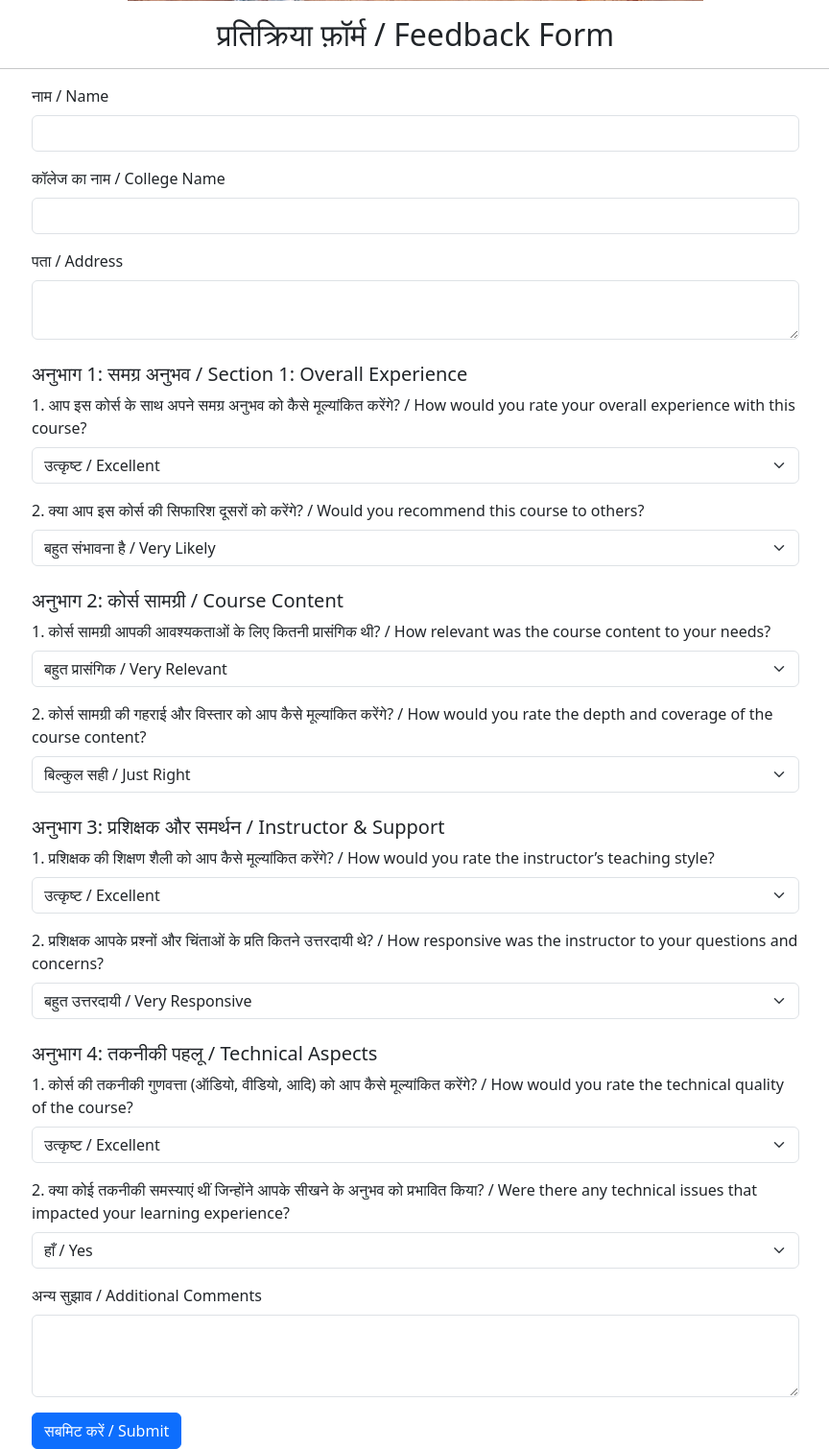
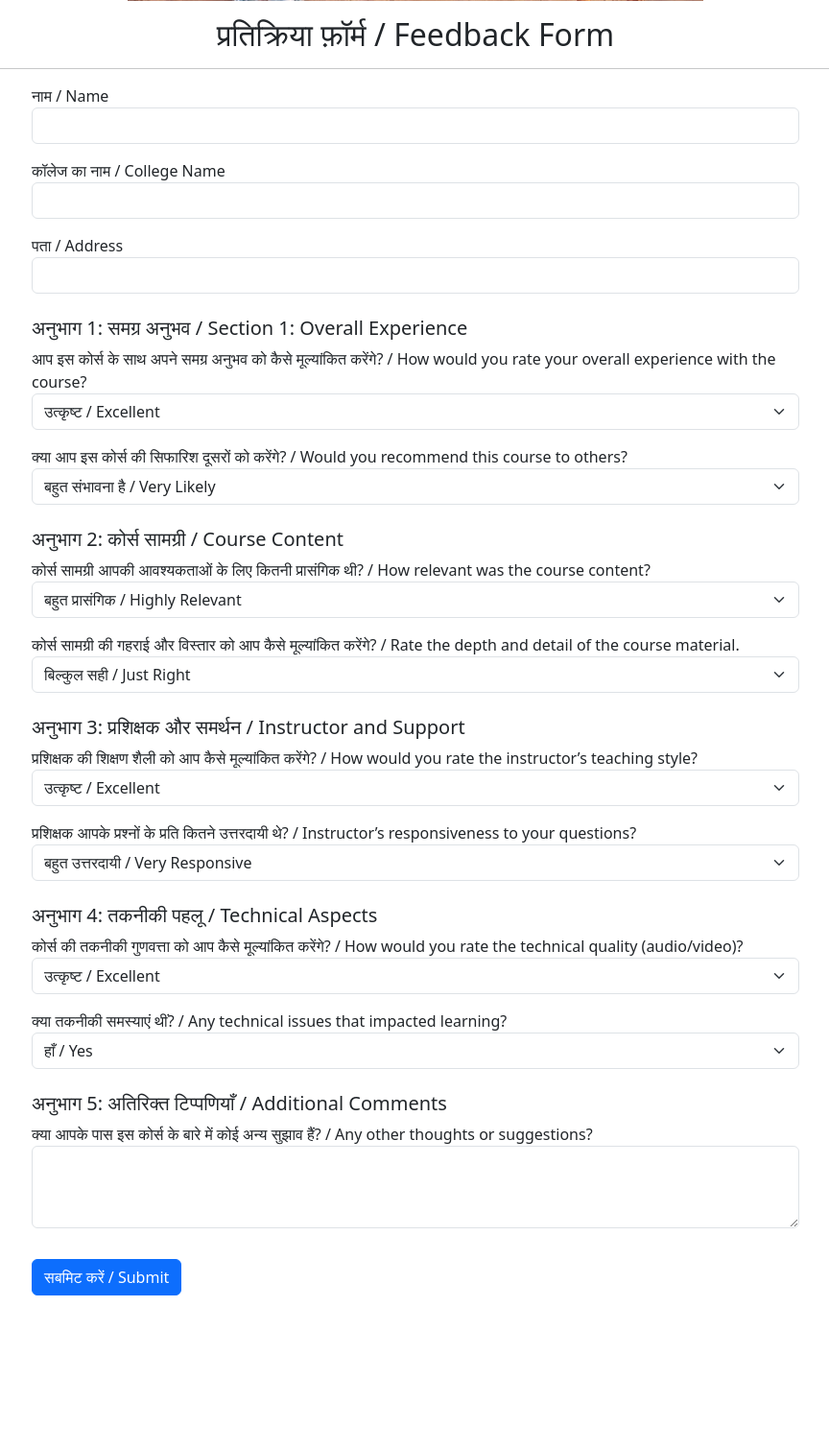
Before and after one commit to Anurag561-tech/Feedback_form, a Flask app: page / in a window 1280 px wide. Shown: the part 423-1933 px from the top of the page at 96% size, without its empty margins (207-1071 px from the left). After the commit the page ends 1773 px from the top, so only its background shows below. Run offline with Flask 3, Linux system fonts and the light colour scheme.

Commit message:
Update form.html

```diff
--- a/templates/form.html
+++ b/templates/form.html
@@ -3,39 +3,33 @@
 {% block content %}
 <div class="form-container">
   <form method="POST">
-    <!-- Personal Info -->
     <div class="mb-3">
-      <label class="form-label">नाम / Name</label>
+      <label>नाम / Name</label>
       <input type="text" name="name" class="form-control" required>
     </div>
-
     <div class="mb-3">
-      <label class="form-label">कॉलेज का नाम / College Name</label>
+      <label>कॉलेज का नाम / College Name</label>
       <input type="text" name="college" class="form-control" required>
     </div>
-
     <div class="mb-3">
-      <label class="form-label">पता / Address</label>
-      <textarea name="address" class="form-control" rows="2" required></textarea>
+      <label>पता / Address</label>
+      <input type="text" name="address" class="form-control" required>
     </div>
 
-    <!-- Section 1 -->
     <h5 class="mt-4">अनुभाग 1: समग्र अनुभव / Section 1: Overall Experience</h5>
-
     <div class="mb-3">
-      <label class="form-label">1. आप इस कोर्स के साथ अपने समग्र अनुभव को कैसे मूल्यांकित करेंगे? / How would you rate your overall experience with this course?</label>
-      <select name="overall_experience" class="form-select" required>
+      <label>आप इस कोर्स के साथ अपने समग्र अनुभव को कैसे मूल्यांकित करेंगे? / How would you rate your overall experience with the course?</label>
+      <select name="experience" class="form-select" required>
         <option value="Excellent">उत्कृष्ट / Excellent</option>
         <option value="Good">अच्छा / Good</option>
         <option value="Average">मध्यम / Average</option>
         <option value="Poor">खराब / Poor</option>
       </select>
     </div>
-
     <div class="mb-3">
-      <label class="form-label">2. क्या आप इस कोर्स की सिफारिश दूसरों को करेंगे? / Would you recommend this course to others?</label>
-      <select name="recommend_course" class="form-select" required>
-        <option value="Very Likely">बहुत संभावना है / Very Likely</option>
+      <label>क्या आप इस कोर्स की सिफारिश दूसरों को करेंगे? / Would you recommend this course to others?</label>
+      <select name="recommendation" class="form-select" required>
+        <option value="Very likely">बहुत संभावना है / Very Likely</option>
         <option value="Likely">संभावना है / Likely</option>
         <option value="Neutral">तटस्थ / Neutral</option>
         <option value="Unlikely">असंभव / Unlikely</option>
@@ -43,79 +37,70 @@
       </select>
     </div>
 
-    <!-- Section 2 -->
     <h5 class="mt-4">अनुभाग 2: कोर्स सामग्री / Course Content</h5>
-
     <div class="mb-3">
-      <label class="form-label">1. कोर्स सामग्री आपकी आवश्यकताओं के लिए कितनी प्रासंगिक थी? / How relevant was the course content to your needs?</label>
-      <select name="content_relevance" class="form-select" required>
-        <option value="Very Relevant">बहुत प्रासंगिक / Very Relevant</option>
-        <option value="Somewhat Relevant">कुछ हद तक प्रासंगिक / Somewhat Relevant</option>
-        <option value="Less Relevant">बहुत कम प्रासंगिक / Less Relevant</option>
-        <option value="Not Relevant">बिल्कुल प्रासंगिक नहीं / Not Relevant</option>
+      <label>कोर्स सामग्री आपकी आवश्यकताओं के लिए कितनी प्रासंगिक थी? / How relevant was the course content?</label>
+      <select name="relevance" class="form-select" required>
+        <option value="Highly relevant">बहुत प्रासंगिक / Highly Relevant</option>
+        <option value="Somewhat relevant">कुछ हद तक प्रासंगिक / Somewhat Relevant</option>
+        <option value="Barely relevant">बहुत कम प्रासंगिक / Barely Relevant</option>
+        <option value="Not relevant">बिल्कुल प्रासंगिक नहीं / Not Relevant</option>
+      </select>
+    </div>
+    <div class="mb-3">
+      <label>कोर्स सामग्री की गहराई और विस्तार को आप कैसे मूल्यांकित करेंगे? / Rate the depth and detail of the course material.</label>
+      <select name="depth" class="form-select" required>
+        <option value="Just right">बिल्कुल सही / Just Right</option>
+        <option value="Too little">बहुत कम / Too Little</option>
+        <option value="Too much">बहुत अधिक / Too Much</option>
       </select>
     </div>
 
+    <h5 class="mt-4">अनुभाग 3: प्रशिक्षक और समर्थन / Instructor and Support</h5>
     <div class="mb-3">
-      <label class="form-label">2. कोर्स सामग्री की गहराई और विस्तार को आप कैसे मूल्यांकित करेंगे? / How would you rate the depth and coverage of the course content?</label>
-      <select name="content_depth" class="form-select" required>
-        <option value="Just Right">बिल्कुल सही / Just Right</option>
-        <option value="Too Little">बहुत कम / Too Little</option>
-        <option value="Too Much">बहुत अधिक / Too Much</option>
-      </select>
-    </div>
-
-    <!-- Section 3 -->
-    <h5 class="mt-4">अनुभाग 3: प्रशिक्षक और समर्थन / Instructor & Support</h5>
-
-    <div class="mb-3">
-      <label class="form-label">1. प्रशिक्षक की शिक्षण शैली को आप कैसे मूल्यांकित करेंगे? / How would you rate the instructor’s teaching style?</label>
-      <select name="instructor_style" class="form-select" required>
+      <label>प्रशिक्षक की शिक्षण शैली को आप कैसे मूल्यांकित करेंगे? / How would you rate the instructor’s teaching style?</label>
+      <select name="style" class="form-select" required>
         <option value="Excellent">उत्कृष्ट / Excellent</option>
         <option value="Good">अच्छा / Good</option>
         <option value="Average">मध्यम / Average</option>
         <option value="Poor">खराब / Poor</option>
       </select>
     </div>
-
     <div class="mb-3">
-      <label class="form-label">2. प्रशिक्षक आपके प्रश्नों और चिंताओं के प्रति कितने उत्तरदायी थे? / How responsive was the instructor to your questions and concerns?</label>
-      <select name="instructor_responsiveness" class="form-select" required>
-        <option value="Very Responsive">बहुत उत्तरदायी / Very Responsive</option>
-        <option value="Somewhat Responsive">कुछ हद तक उत्तरदायी / Somewhat Responsive</option>
-        <option value="Less Responsive">बहुत कम उत्तरदायी / Less Responsive</option>
-        <option value="Not Responsive">बिल्कुल उत्तरदायी नहीं / Not Responsive</option>
+      <label>प्रशिक्षक आपके प्रश्नों के प्रति कितने उत्तरदायी थे? / Instructor’s responsiveness to your questions?</label>
+      <select name="responsiveness" class="form-select" required>
+        <option value="Very responsive">बहुत उत्तरदायी / Very Responsive</option>
+        <option value="Somewhat responsive">कुछ हद तक उत्तरदायी / Somewhat Responsive</option>
+        <option value="Barely responsive">बहुत कम उत्तरदायी / Barely Responsive</option>
+        <option value="Not responsive">बिल्कुल उत्तरदायी नहीं / Not Responsive</option>
       </select>
     </div>
 
-    <!-- Section 4 -->
     <h5 class="mt-4">अनुभाग 4: तकनीकी पहलू / Technical Aspects</h5>
-
     <div class="mb-3">
-      <label class="form-label">1. कोर्स की तकनीकी गुणवत्ता (ऑडियो, वीडियो, आदि) को आप कैसे मूल्यांकित करेंगे? / How would you rate the technical quality of the course?</label>
-      <select name="technical_quality" class="form-select" required>
+      <label>कोर्स की तकनीकी गुणवत्ता को आप कैसे मूल्यांकित करेंगे? / How would you rate the technical quality (audio/video)?</label>
+      <select name="quality" class="form-select" required>
         <option value="Excellent">उत्कृष्ट / Excellent</option>
         <option value="Good">अच्छा / Good</option>
         <option value="Average">मध्यम / Average</option>
         <option value="Poor">खराब / Poor</option>
       </select>
     </div>
-
     <div class="mb-3">
-      <label class="form-label">2. क्या कोई तकनीकी समस्याएं थीं जिन्होंने आपके सीखने के अनुभव को प्रभावित किया? / Were there any technical issues that impacted your learning experience?</label>
-      <select name="technical_issues" class="form-select" required>
+      <label>क्या तकनीकी समस्याएं थीं? / Any technical issues that impacted learning?</label>
+      <select name="issues" class="form-select" required>
         <option value="Yes">हाँ / Yes</option>
         <option value="No">नहीं / No</option>
       </select>
     </div>
 
-    <!-- Section 5 -->
+    <h5 class="mt-4">अनुभाग 5: अतिरिक्त टिप्पणियाँ / Additional Comments</h5>
     <div class="mb-3">
-      <label class="form-label">अन्य सुझाव / Additional Comments</label>
-      <textarea name="additional_comments" class="form-control" rows="3"></textarea>
+      <label>क्या आपके पास इस कोर्स के बारे में कोई अन्य सुझाव हैं? / Any other thoughts or suggestions?</label>
+      <textarea name="suggestions" class="form-control" rows="3"></textarea>
     </div>
 
-    <button type="submit" class="btn btn-primary">सबमिट करें / Submit</button>
+    <button type="submit" class="btn btn-primary mt-3">सबमिट करें / Submit</button>
   </form>
 </div>
 {% endblock %}
```
